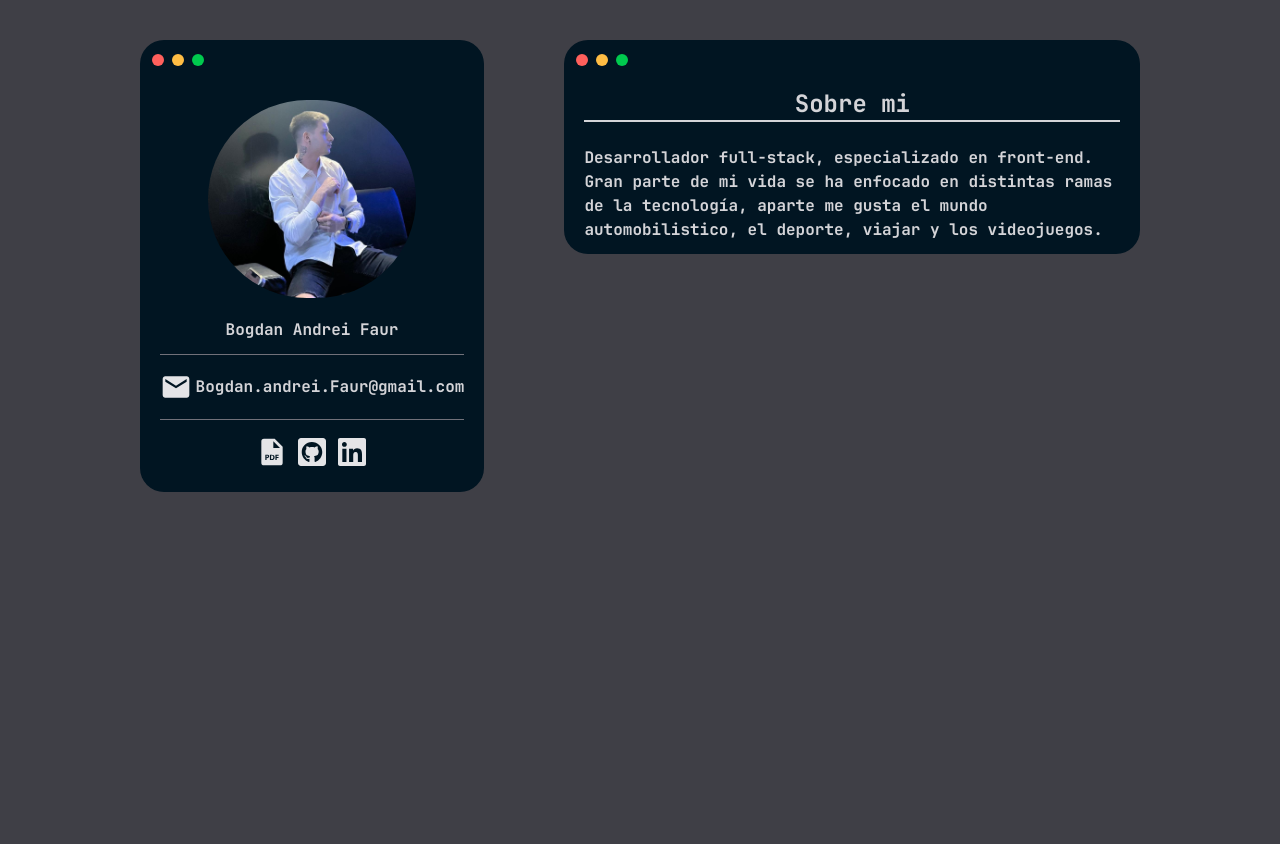
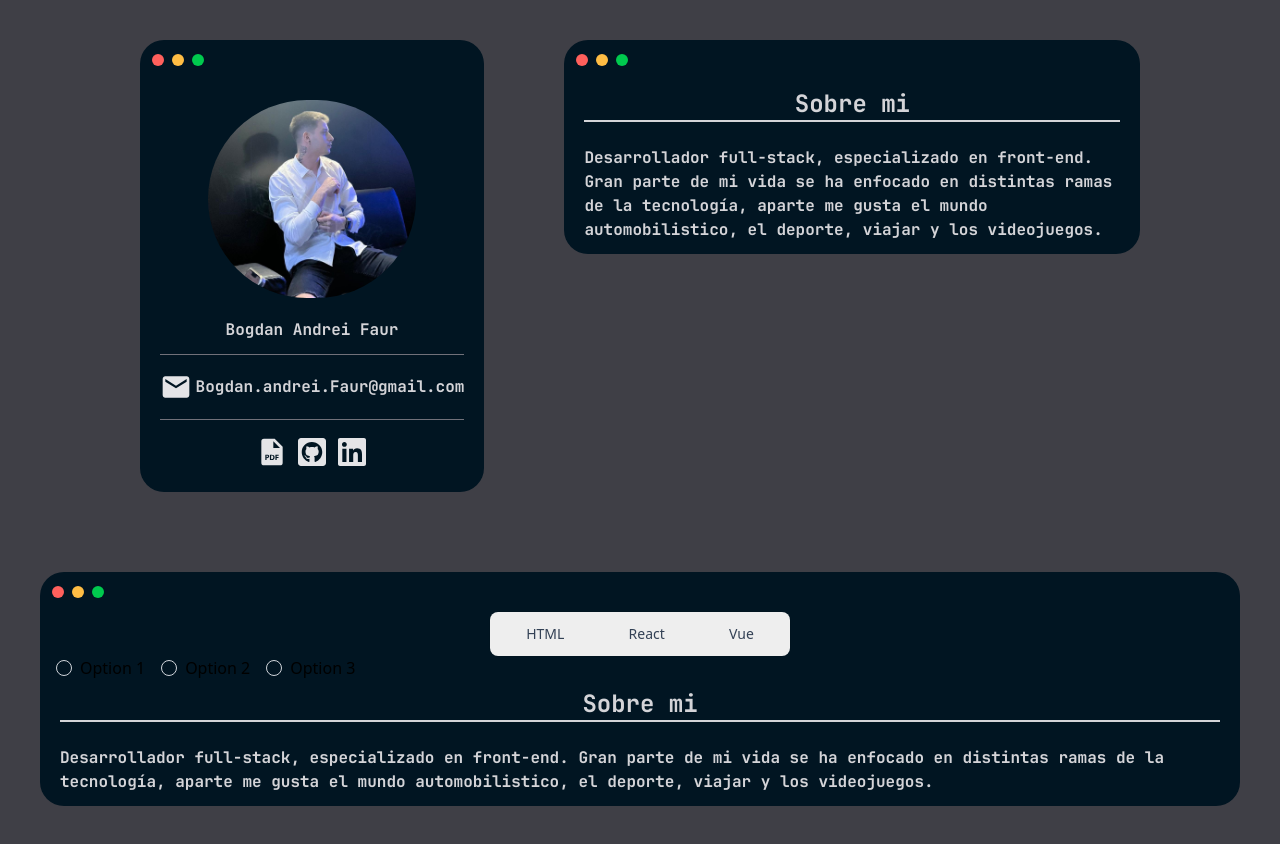
Before and after one commit to Bogdan-Andrei-Faur/Porfolio, a React (Vite) app in the folder Client/: page / in a window 1280 px wide. Before the commit the page ends 800 px from the top, so only its background shows below. Built offline with nearby package versions, Linux system fonts and the light colour scheme.

Commit message:
Creacion de la seccion de proyectos (no terminada)

```diff
--- a/Client/src/App.jsx
+++ b/Client/src/App.jsx
@@ -1,6 +1,7 @@
 import React from "react";
 import ProfileCard from "./Components/ProfileCard.jsx";
 import AboutMe from "./Components/AboutMe.jsx";
+import Projecs from "./Components/Projects.jsx";
 
 function App() {
   return (
@@ -8,8 +9,13 @@ function App() {
       <div>
         <ProfileCard/>
       </div>
+
       <div>
         <AboutMe/>
+      </div>
+
+      <div>
+        <Projecs/>
       </div>
     </div>
   )
--- a/Client/src/Components/ProfileCard.jsx
+++ b/Client/src/Components/ProfileCard.jsx
@@ -5,6 +5,30 @@ import { BiSolidFilePdf } from "react-icons/bi";
 import { Link } from "react-router-dom";
 
 export default function ProfileCard () {
+    const handleCopy = (text) => {
+        const el = document.createElement('textarea');
+        el.value = text;
+        el.setAttribute('readonly', '');
+        el.style.position = 'absolute';
+        el.style.left = '-9999px';
+
+        document.body.appendChild(el);
+
+        const selected =
+          document.getSelection().rangeCount > 0
+            ? document.getSelection().getRangeAt(0)
+            : false;
+
+        el.select();
+        document.execCommand('copy');
+        document.body.removeChild(el);
+
+        if (selected) {
+          document.getSelection().removeAllRanges();
+          document.getSelection().addRange(selected);
+        }
+      };
+
     return (
         <div className="bg-[#011522] m-10 rounded-3xl shadow-none transition-shadow shadow-black hover:shadow-2xl text-center">
             <div className="flex items-center p-2">
@@ -30,13 +54,14 @@ export default function ProfileCard () {
                 >Bogdan Andrei Faur</h2>
 
                 <div className="flex items-center border-y-[1px] border-zinc-500 my-3">
-                    <MdEmail className="text-zinc-200 w-8 h-8 mr-1"/>
+                    <MdEmail className="text-zinc-200 w-8 h-8 mr-1"
+                        onClick={() => handleCopy('Bogdan.andrei.Faur@gmail.com')}/>
                     <h2 className="text-zinc-300 my-5 font-jetbrains"
                     >Bogdan.andrei.Faur@gmail.com</h2>
                 </div>
 
                 <div className="flex flex-row text-zinc-200 text-center justify-center">
-                    <Link to="https://drive.google.com/file/d/1huLdSeHquzzEq7l_JEkftz0bnhPbyv5o/view?usp=sharing" target="_blank">
+                    <Link to="https://drive.google.com/file/d/1ToHoloaKWe9_q8novk6Z-1MGtlncKudA/view?usp=sharing" target="_blank">
                         <BiSolidFilePdf className="m-1 w-8 h-8"/>
                     </Link>
 
--- /dev/null
+++ b/Client/src/Components/Projects.jsx
@@ -0,0 +1,73 @@
+import React from "react";
+
+export default function AboutMe () {
+    return (
+        <div className="bg-[#011522] m-10 rounded-3xl shadow-none transition-shadow shadow-black hover:shadow-2xl text-center">
+            <div className="flex items-center p-2">
+                <div className="px-1">
+                    <span className="inline-block items-center w-3 h-3 p-1 rounded-full bg-[#ff605c]"></span>
+                </div>
+
+                <div className="px-1">
+                    <span className="inline-block items-center w-3 h-3 p-1 rounded-full bg-[#ffbd44]"></span>
+                </div>
+
+                <div className="px-1">
+                    <span className="inline-block items-center w-3 h-3 p-1 rounded-full bg-[#00ca4e]"></span>
+                </div>
+            </div>
+
+            <div className="flex flex-col items-center">
+                <div className="relative flex flex-wrap bg-[#EEE] box-border shadow-[0_0_0px_1px_rgba(0,0,0,0.06)] w-[300px] text-sm p-1 rounded-lg">
+                    <label className="flex-auto text-center">
+                        <input type="radio" name="radio" className="hidden"/>
+                        <span className="flex cursor-pointer items-center justify-center text-slate-700 transition-all duration-[0.15s] ease-[ease-in-out] px-0 py-2 rounded-lg border-[none]"
+                        >HTML</span>
+                    </label>
+
+                    <label className="flex-auto text-center">
+                        <input type="radio" name="radio" className="hidden"/>
+                        <span className="flex cursor-pointer items-center justify-center text-slate-700 transition-all duration-[0.15s] ease-[ease-in-out] px-0 py-2 rounded-lg border-[none]"
+                        >React</span>
+                    </label>
+
+                    <label class="radio" className="flex-auto text-center">
+                        <input type="radio" name="radio" className="hidden"/>
+                        <span className="flex cursor-pointer items-center justify-center text-slate-700 transition-all duration-[0.15s] ease-[ease-in-out] px-0 py-2 rounded-lg border-[none]"
+                        >Vue</span>
+                    </label>
+                </div>
+            </div>
+
+            <div class="flex items-center space-x-4">
+                <input type="radio" id="option1" name="option" value="option1" class="hidden"/>
+                <label for="option1" class="flex items-center cursor-pointer">
+                    <span class="w-4 h-4 mr-2 inline-block rounded-full border border-gray-300"></span>
+                    Option 1
+                </label>
+
+                <input type="radio" id="option2" name="option" value="option2" class="hidden"/>
+                <label for="option2" class="flex items-center cursor-pointer">
+                    <span class="w-4 h-4 mr-2 inline-block rounded-full border border-gray-300"></span>
+                    Option 2
+                </label>
+
+                <input type="radio" id="option3" name="option" value="option3" class="hidden"/>
+                <label for="option3" class="flex items-center cursor-pointer">
+                    <span class="w-4 h-4 mr-2 inline-block rounded-full border border-gray-300"></span>
+                    Option 3
+                </label>
+            </div>
+
+            <div className="m-2 px-3 pb-3">
+                <h2 className="text-zinc-300 font-jetbrains text-2xl border-b-2 border-zinc-300">Sobre mi</h2>
+                <br />
+                <p className="text-zinc-300 font-jetbrains text-left"
+                >Desarrollador full-stack, especializado en front-end.
+                Gran parte de mi vida se ha enfocado en distintas ramas de la tecnología,
+                aparte me gusta el mundo automobilistico, el deporte, viajar y los videojuegos.</p>
+            </div>
+        </div>
+
+    )
+}
```
